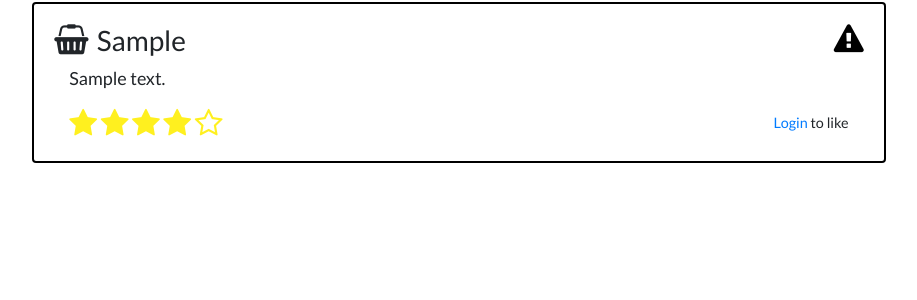
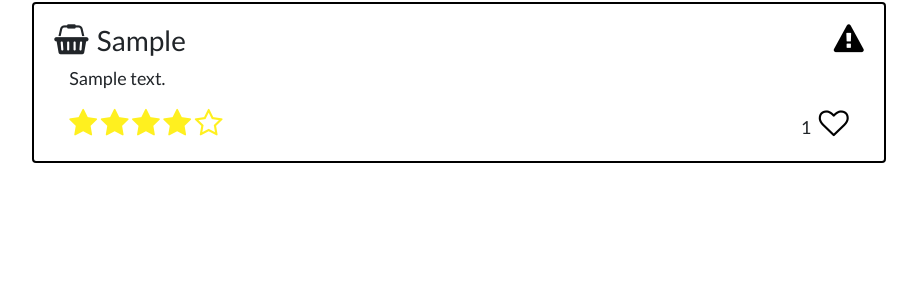
Before and after one commit to victor-rayan/webApp, a Django app: page /avaliationDetail/1 in a window 1280 px wide. Shown: the part 195-495 px from the top of the page, without its empty margins (181-1098 px from the left). Run offline with Django 3.2, Linux system fonts and the light colour scheme; tables that the repository leaves empty hold one stand-in row (values such as "Sample post"); some libraries are stand-ins or nearby versions.

Commit message:
MudandoLikes

```diff
--- a/templates/avaliations/avaliation_details.html
+++ b/templates/avaliations/avaliation_details.html
@@ -62,7 +62,8 @@
         {% endif %}
 
         {% else %}
-        <small><a href="{% url 'login' %}">Login</a> to like </small>
+        {{total_likes}}
+        <a href="{% url 'login' %}"><i class="like fa fa-heart-o ml-1" style="color: black;"></i></a>
         {% endif %}
       </div>
         <div class="review-rating pull-left">
```
